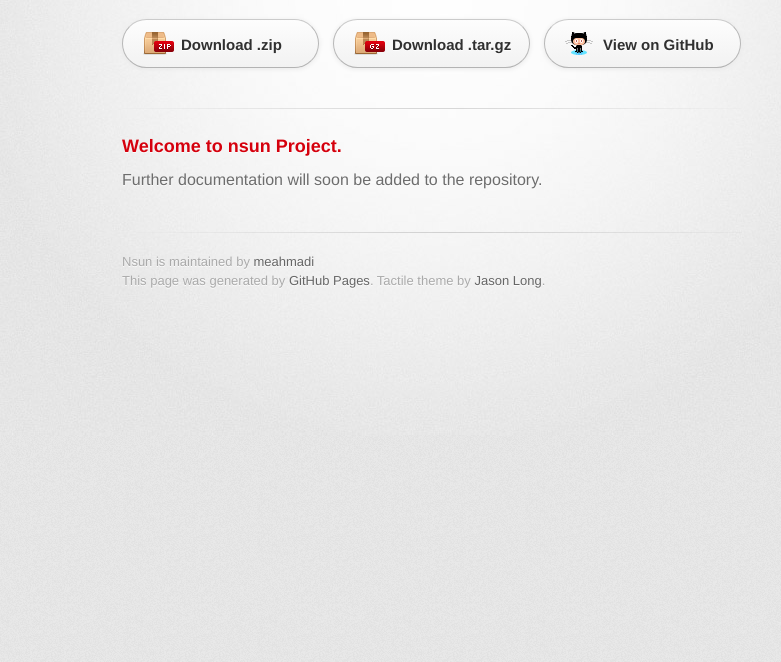
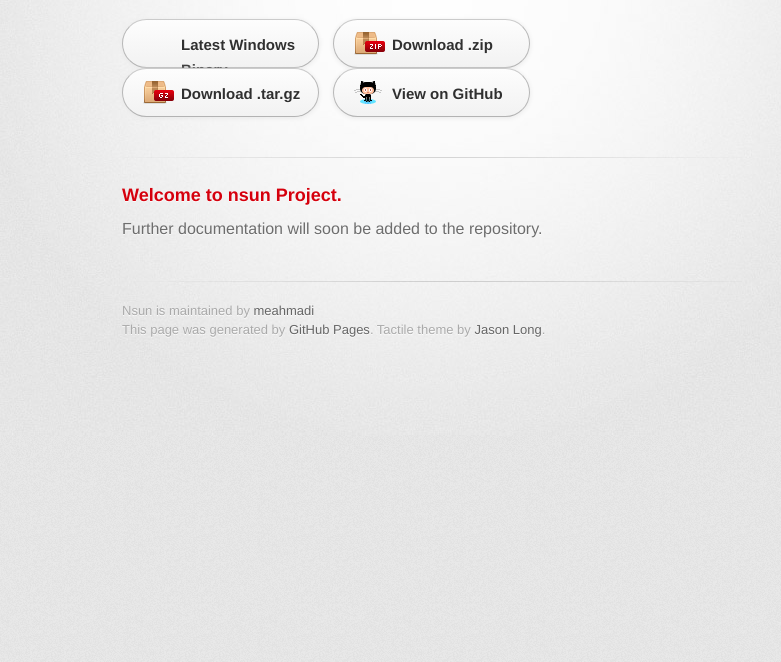
Before and after one commit to meahmadi/nsun, a plain HTML site: page index.html in a window 1280 px wide. Shown: the part 138-800 px from the top of the page, without its empty margins (208-989 px from the left). Drawn offline with Linux system fonts and the light colour scheme; a web font is replaced by a local one.

Commit message:
Update index.html

```diff
--- a/index.html
+++ b/index.html
@@ -23,6 +23,7 @@
         </header>
 
         <section id="downloads" class="clearfix">
+          <a href="https://github.com/meahmadi/nsun/releases/download/v1.0/agent.7z" id="download-binary" class="button"><span>Latest Windows Binary</span></a>
           <a href="https://github.com/meahmadi/nsun/zipball/master" id="download-zip" class="button"><span>Download .zip</span></a>
           <a href="https://github.com/meahmadi/nsun/tarball/master" id="download-tar-gz" class="button"><span>Download .tar.gz</span></a>
           <a href="https://github.com/meahmadi/nsun" id="view-on-github" class="button"><span>View on GitHub</span></a>
```
